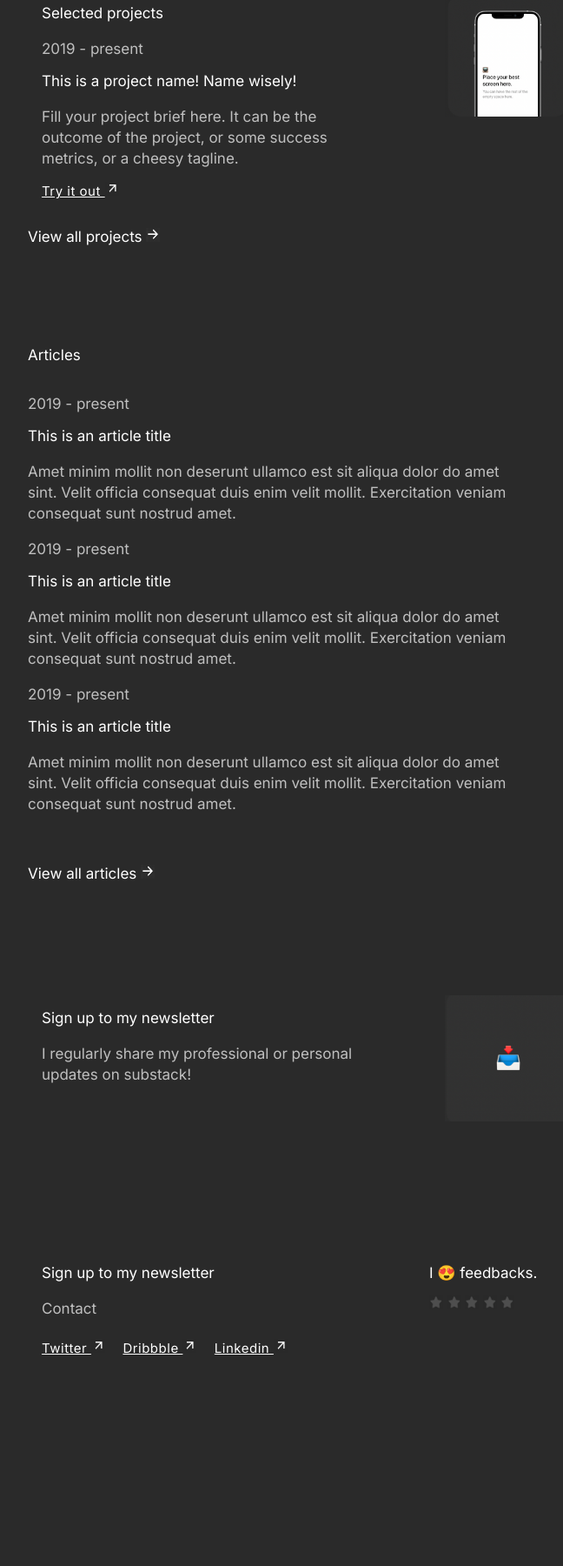
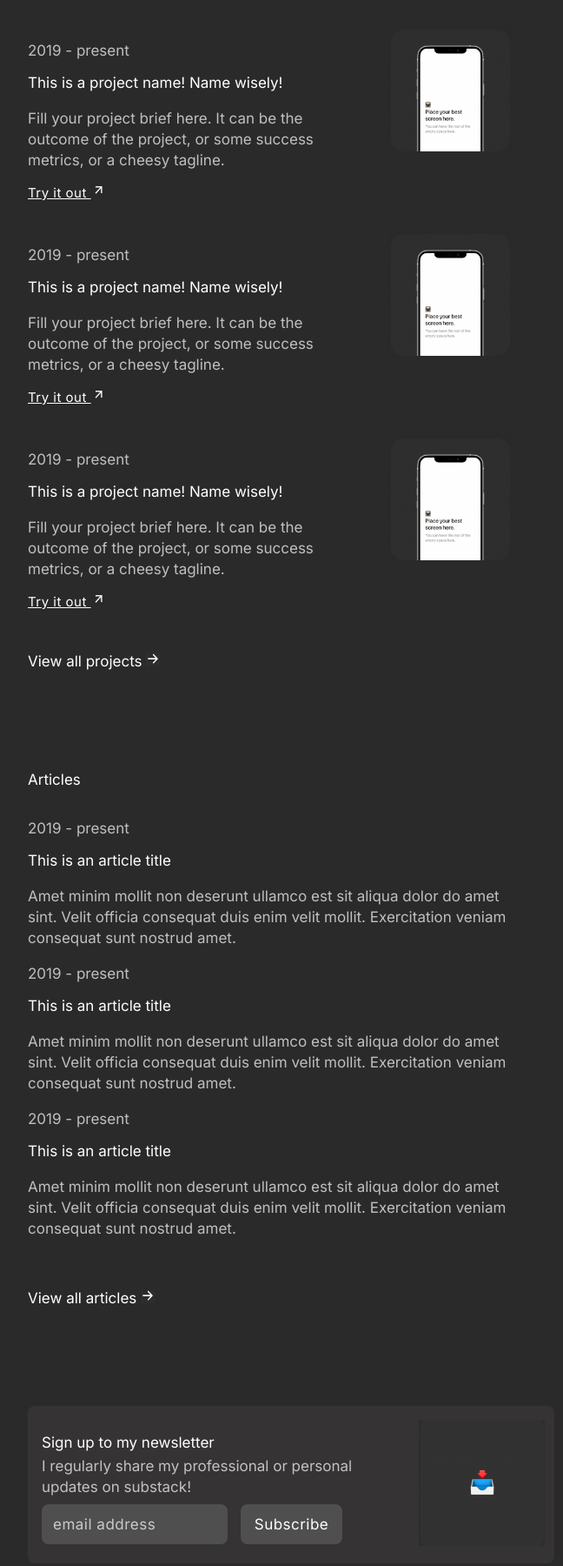
Before and after one commit to rapishard/Minimal-Portfolio, a plain HTML site: page index.html in a window 1280 px wide. Shown: the part 621-2421 px from the top of the page at 87% size, without its empty margins (393-1041 px from the left). Drawn offline with Linux system fonts and the light colour scheme.

Commit message:
feat(body):section select

```diff
--- a/index.html
+++ b/index.html
@@ -29,27 +29,68 @@
     </section>
 
     <section style="margin-bottom: 112px; ">
-        <div class="page">
-            <main class="content">
-                <article style="margin-right: 32px; width:400px;">
-                    <h2>Selected projects</h2>
+        <h2 style="margin-bottom: 32px;">Selected project</h2>
+
+        <div class="page-select">
+            <main>
+                <article style="margin-right: 32px; margin-bottom: 32px;width: 382px; ">
                     <p class="subtitle " style="height:20px">2019 - present</p>
-                </article>
-                <article style="margin-right: 32px; width:400px;">
-
                     <h2>This is a project name! Name wisely!</h2>
                     <p class="select-subtitle " style="height: 70px;">Fill your project brief here. It can be the outcome of the project, or some success metrics, or a cheesy tagline.</p>
                     <a class="text-link" href="">Try it out <img src="/img/arrow.png" class="arrow" alt=""></a>
                 </article>
             </main>
+
             <aside class="sidebar">
                 <img src="/img/phone.png" style="width: 145px;
                 height: 145px;" alt=""> </aside>
+
+        </div>
+        <div class="page-select">
+            <main>
+                <article style="margin-right: 32px; margin-bottom: 32px;width: 382px; ">
+                    <p class="subtitle " style="height:20px">2019 - present</p>
+                    <h2>This is a project name! Name wisely!</h2>
+                    <p class="select-subtitle " style="height: 70px;">Fill your project brief here. It can be the outcome of the project, or some success metrics, or a cheesy tagline.</p>
+                    <a class="text-link" href="">Try it out <img src="/img/arrow.png" class="arrow" alt=""></a>
+                </article>
+            </main>
+
+            <aside class="sidebar">
+                <img src="/img/phone.png" style="width: 145px;
+                height: 145px;" alt=""> </aside>
+
+        </div>
+        <div class="page-select">
+            <main>
+                <article style="margin-right: 32px; margin-bottom: 32px;width: 382px; ">
+                    <p class="subtitle " style="height:20px">2019 - present</p>
+                    <h2>This is a project name! Name wisely!</h2>
+                    <p class="select-subtitle " style="height: 70px;">Fill your project brief here. It can be the outcome of the project, or some success metrics, or a cheesy tagline.</p>
+                    <a class="text-link" href="">Try it out <img src="/img/arrow.png" class="arrow" alt=""></a>
+                </article>
+            </main>
+
+            <aside class="sidebar">
+                <img src="/img/phone.png" style="width: 145px;
+                height: 145px;" alt=""> </aside>
+
+        </div>
+        <div>
+            <h2>View all projects <img src="/img/r-arrow.png" class="arrow" alt=""></h2>
         </div>
 
-        <h2>View all projects <img src="/img/r-arrow.png" class="arrow" alt=""></h2>
+    </section>
 
-    </section>
+
+
+
+    <!--  <section style="margin-bottom: 112px; ">
+        <article>
+             </article>
+
+    </section> -->
+
 
     <section style="margin-bottom: 112px; ">
         <h2 style="margin-bottom: 32px;">Articles</h2>
@@ -71,50 +112,44 @@
         <h2>View all articles <img src="/img/r-arrow.png" class="arrow" alt=""></h2>
     </section>
 
-    <section style="margin-bottom: 112px; ">
+    <section class="" style="margin-bottom: 112px; width: 606px; background: #353333; border-radius: 8px;">
         <div class="page">
             <main class="content">
-                <article style="margin-right: 32px; width:400px;">
-                    <h2>Sign up to my newsletter</h2>
+                <article style="margin-right: 2px; width:400px;">
+                    <h2 style="height: 10px;">Sign up to my newsletter</h2>
+                    <p class="mail-subtitle " style="height: 50px;">I regularly share my professional or personal updates on substack! </p>
                 </article>
-                <article style="margin-right: 32px; width: 382px;
-                height: 48px;">
-                    <p class="mail-subtitle " style="height: 70px;">I regularly share my professional or personal updates on substack! </p>
+                <article style="margin-right: 2px; width: 400px; ">
+                    <a class="address " href=" ">email address</a>
+                    <a class=" subscribe" style="margin-left: 10px; " href=" ">Subscribe</a>
                 </article>
             </main>
             <aside class="sidebar">
                 <img src="/img/mail.png" style="width: 145px;
                 height: 145px;" alt=""> </aside>
         </div>
-
     </section>
 
     <section style="margin-bottom: 112px; ">
-        <div class="page " style=" height: 20px;">
+        <div class="page ">
             <main class="content ">
-                <article style="margin-right: 32px; width:350px; ">
-                    <h2>Sign up to my newsletter</h2>
-                </article>
-                <article style="margin-right: 32px; width: 382px; height: 48px; ">
-                    <p class="mail-subtitle " style="height: 30px; ">Contact </p>
-                    <article style="margin-right: 32px; width: 382px; height: 48px; ">
-                        <a class="text-link " style="margin-right: 16px; " href=" ">Twitter <img src="/img/arrow.png "  class="arrow " alt=" "></a>
-                        <a class="text-link " href=" ">Dribbble <img src="/img/arrow.png " class="arrow " alt=" "></a>
-                        <a class="text-link " style="margin-left: 16px; " href=" ">Linkedin <img src="/img/arrow.png " class="arrow " alt=" "></a>
-
-                    </article>
-
+                <article style="margin-right: 32px; width: 382px; ">
+                    <p class="mail-subtitle " style="height: 10px; ">Contact </p>
+                    <a class="text-link " style="margin-right: 16px; " href=" ">Twitter <img src="/img/arrow.png "  class="arrow " alt=" "></a>
+                    <a class="text-link " href=" ">Dribbble <img src="/img/arrow.png " class="arrow " alt=" "></a>
+                    <a class="text-link " style="margin-left: 16px; " href=" ">Linkedin <img src="/img/arrow.png " class="arrow " alt=" "></a>
                 </article>
             </main>
             <aside class="sidebar " style="width: 150px; ">
                 <h2>I 😍️ feedbacks.</h2>
                 <article style="margin-right: 32px; width: 382px; height: 48px; ">
-                    <img src="/img/star.png" class="arrow" alt="">
-                    <img src="/img/star.png" class="arrow" alt="">
-                    <img src="/img/star.png" class="arrow" alt="">
-                    <img src="/img/star.png" class="arrow" alt="">
-                    <img src="/img/star.png" class="arrow" alt="">
+                    <img src="/img/star.png " class="arrow " alt=" ">
+                    <img src="/img/star.png " class="arrow " alt=" ">
+                    <img src="/img/star.png " class="arrow " alt=" ">
+                    <img src="/img/star.png " class="arrow " alt=" ">
+                    <img src="/img/star.png " class="arrow " alt=" ">
                 </article>
+            </aside>
         </div>
 
     </section>
--- /dev/null
+++ b/style/_address.scss
@@ -0,0 +1,23 @@
+.address {
+    padding: 13px 83px 13px 13px;
+    margin-top: 10px;
+    width: 244px;
+    height: 25px;
+    /* Inter/Body3 • Link */
+    font-family: 'Inter';
+    font-style: normal;
+    font-weight: 500;
+    font-size: 17px;
+    line-height: 24px;
+    background: #4F4F4F;
+    border-radius: 8px;
+    /* identical to box height, or 140% */
+    letter-spacing: 0.5px;
+    text-decoration-line: none;
+    /* Text + Icons/Dark • High Emphasis */
+    color: rgba(255, 255, 255, 0.7);
+    /* Inside auto layout */
+    flex: none;
+    order: 0;
+    flex-grow: 0;
+}
--- a/style/_side.scss
+++ b/style/_side.scss
@@ -8,7 +8,6 @@
 
 .sidebar {
     background: var(--color-primary-x-light);
-    outline: 1px solid var(--color-primary);
     width: 14rem;
 }
 
@@ -16,3 +15,11 @@
     display: flex;
     height: 20px;
 }
+
+.page-select {
+    display: flex;
+}
+
+.page-select>* {
+    padding: 0rem;
+}
--- /dev/null
+++ b/style/_sign-section.scss
@@ -0,0 +1,16 @@
+.sign-section {
+    display: flex;
+    flex-direction: row;
+    align-items: flex-start;
+    padding: 13px 16px;
+    gap: 10px;
+    width: 244px;
+    height: 50px;
+    /* Greys/06 */
+    background: #4F4F4F;
+    border-radius: 8px;
+    /* Inside auto layout */
+    flex: none;
+    order: 0;
+    flex-grow: 1;
+}
--- /dev/null
+++ b/style/_subscribe.scss
@@ -0,0 +1,40 @@
+.subscribe1 {
+    display: flex;
+    flex-direction: row;
+    align-items: center;
+    padding: 13px 24px;
+    width: 100px;
+    height: 25px;
+    /* Greys/06 */
+    background: #4F4F4F;
+    mix-blend-mode: normal;
+    border-radius: 12px;
+    /* Inside auto layout */
+    flex: none;
+    order: 1;
+    flex-grow: 0;
+}
+
+.subscribe {
+    padding: 13px 16px;
+    margin-top: 10px;
+    width: 100px;
+    height: 25px;
+    /* Inter/Body3 • Link */
+    font-family: 'Inter';
+    font-style: normal;
+    font-weight: 500;
+    font-size: 17px;
+    line-height: 24px;
+    background: #4F4F4F;
+    border-radius: 8px;
+    /* identical to box height, or 140% */
+    letter-spacing: 0.5px;
+    text-decoration-line: none;
+    /* Text + Icons/Dark • High Emphasis */
+    color: #FFFFFF;
+    /* Inside auto layout */
+    flex: none;
+    order: 0;
+    flex-grow: 0;
+}
--- a/style/style.scss
+++ b/style/style.scss
@@ -5,3 +5,6 @@
 @import "section";
 @import "arrow";
 @import "side";
+@import "subscribe";
+@import "address";
+@import "sign-section";
```
Also changed, not shown: style/style.css, 1 other file.
